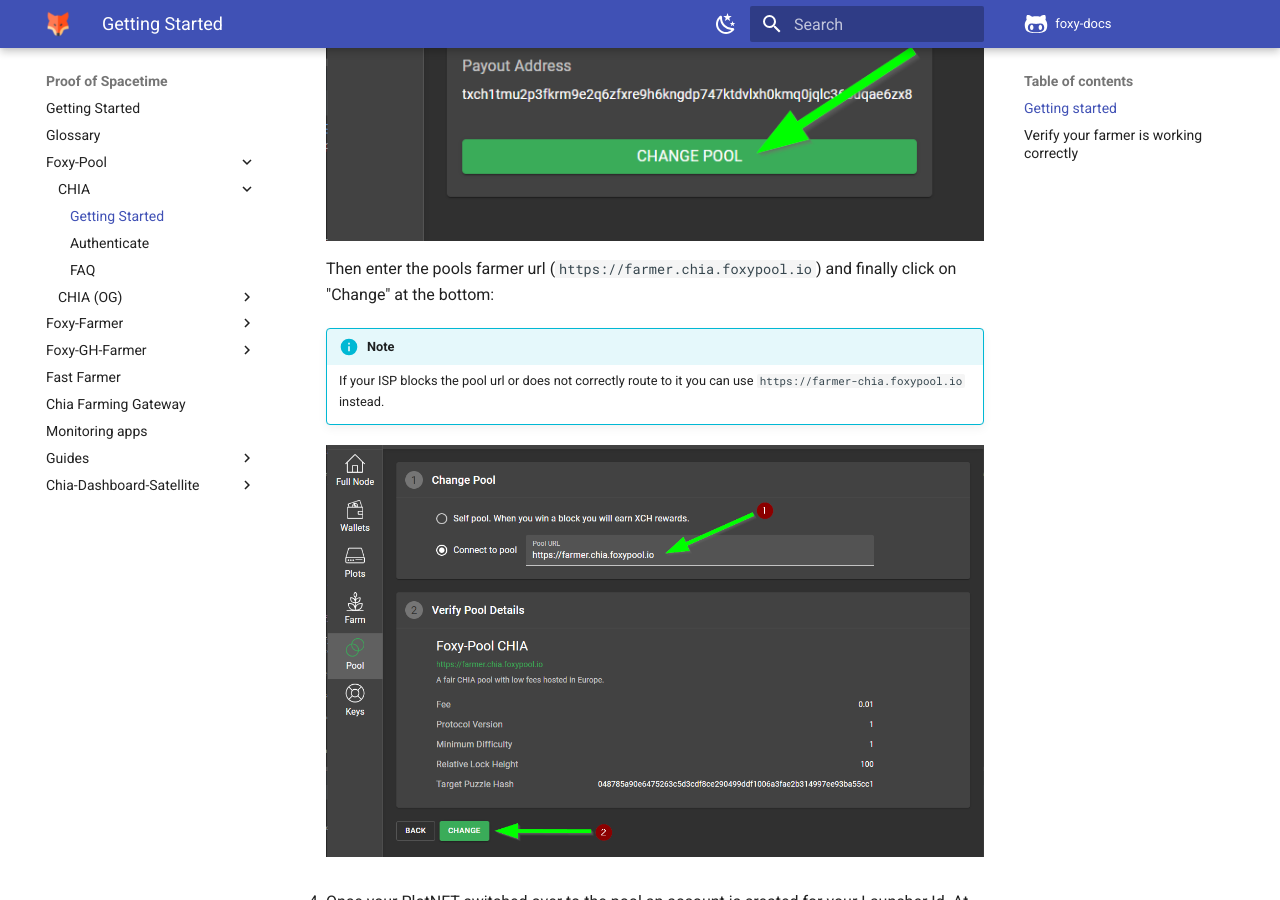
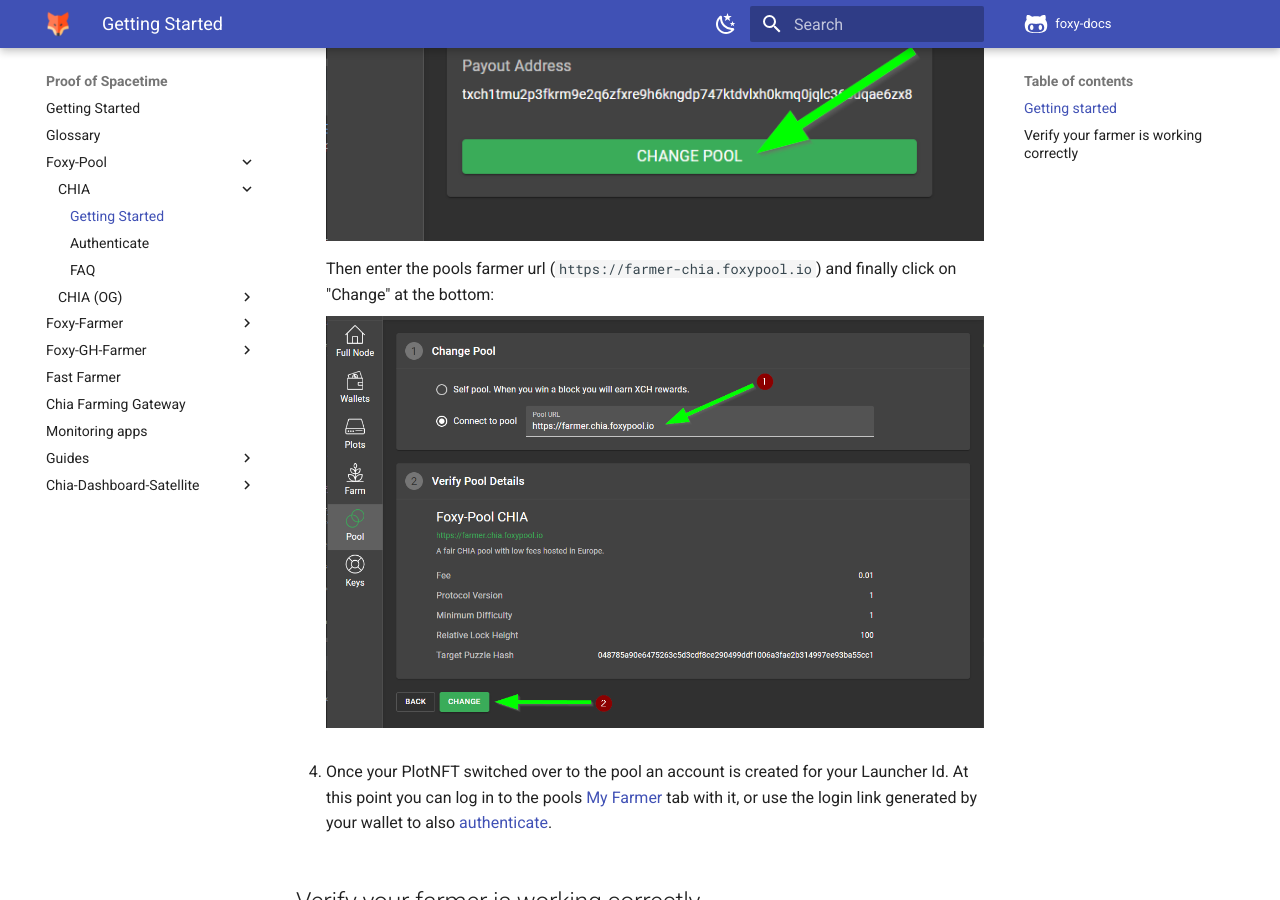
Before and after one commit to foxypool/docs, an MkDocs documentation site: the page built from docs/proof-of-spacetime/foxy-pool/pools/chia/getting-started.md, in a window 1280 px wide and 900 px high, scrolled down 950 px. Built offline with MkDocs 1.6.1 and Material for MkDocs 9.7.7, drawn with Linux system fonts in a browser that asks for light colours; comment, search, counter and statistics services are not loaded.

Commit message:
Update pool urls to use lb ones

````diff
--- a/docs/proof-of-spacetime/foxy-pool/pools/chia/getting-started.md
+++ b/docs/proof-of-spacetime/foxy-pool/pools/chia/getting-started.md
@@ -9,20 +9,15 @@
 
         ![join pool step 1](../../../../assets/img/getting-started/join-chia-pool-1.png){: loading=lazy }
 
-        Then enter the pools farmer url (`https://farmer.chia.foxypool.io`) and finally click on "Change" at the bottom:
-
-        !!! info "Note"
-            If your ISP blocks the pool url or does not correctly route to it you can use `https://farmer-chia.foxypool.io` instead.
+        Then enter the pools farmer url (`https://farmer-chia.foxypool.io`) and finally click on "Change" at the bottom:
 
         ![join pool step 2](../../../../assets/img/getting-started/join-chia-pool-2.png){: loading=lazy }
 
     === "via the CLI"
         Use the following command to join the pool. If you have multiple keys you will get asked which key to use.
         ```bash
-        chia plotnft join --id 2 --pool_url https://farmer.chia.foxypool.io
+        chia plotnft join --id 2 --pool_url https://farmer-chia.foxypool.io
         ```
-        !!! info "Note"
-            If your ISP blocks the pool url or does not correctly route to it you can use `https://farmer-chia.foxypool.io` instead.
 
 4. Once your PlotNFT switched over to the pool an account is created for your Launcher Id. At this point you can log in to the pools [My Farmer](https://chia.foxypool.io/my-farmer){target=_blank} tab with it, or use the login link generated by your wallet to also [authenticate](authenticate.md).
 
````
Also changed, not shown: docs/proof-of-spacetime/foxy-pool/pools/chia-og/getting-started.md (+0 -9 lines), docs/proof-of-spacetime/getting-started.md (+1 -4 lines), docs/proof-of-spacetime/guides/switching-from-flex-farmer-to-foxy.md (+1 -1 lines).
